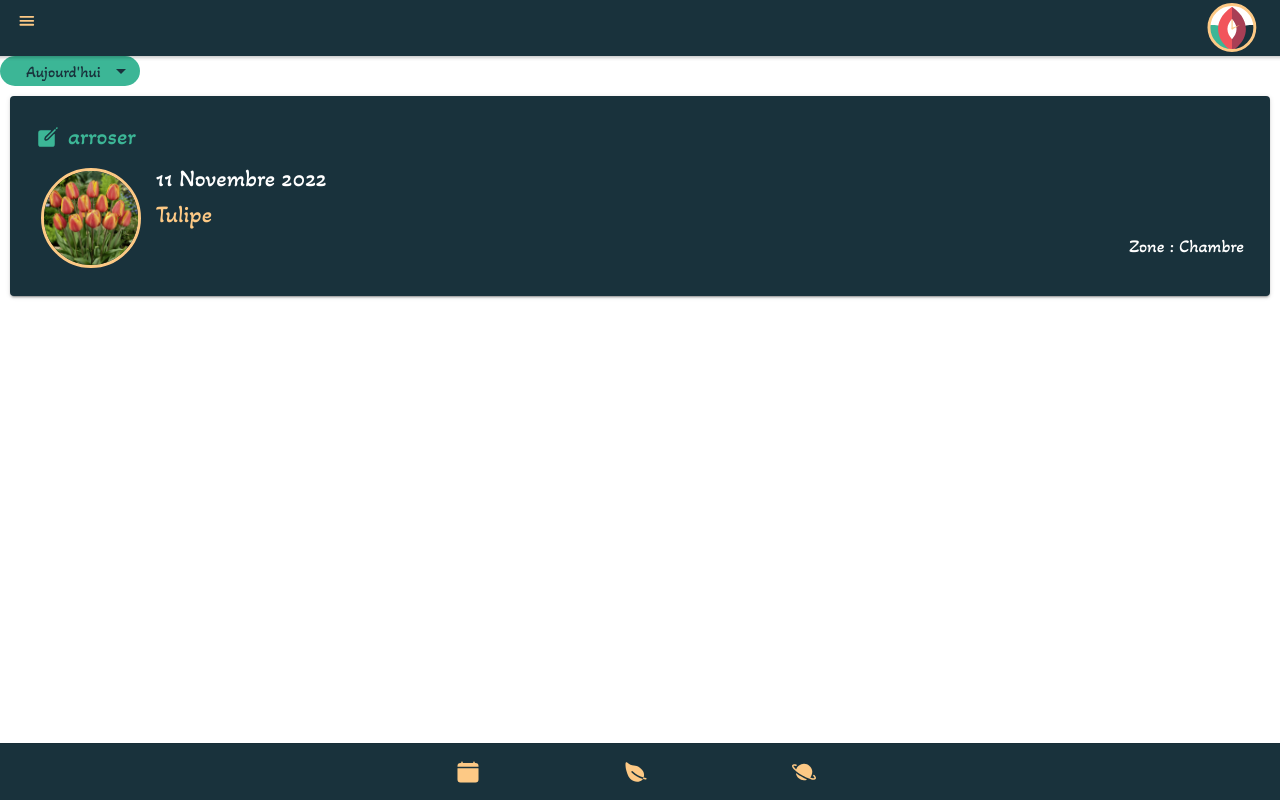
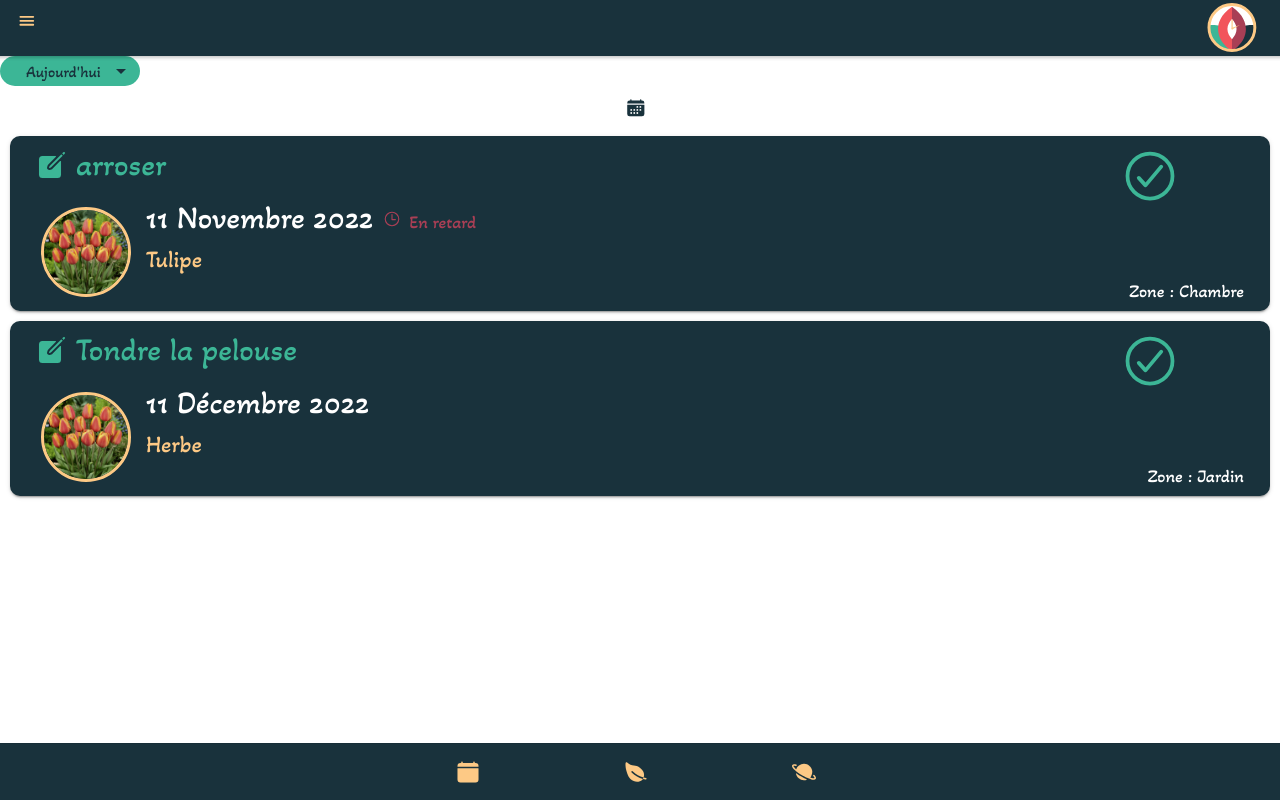
Before and after one commit to mds2022-m1/projets-plant-care, a React (Create React App) app in the folder plant-care/: page /dashboard in a window 1280 px wide. Built offline with nearby package versions, Linux system fonts and the light colour scheme.

Commit message:
💄[STYLE]: finished taskSticker & Calendar components

```diff
--- a/plant-care/package.json
+++ b/plant-care/package.json
@@ -23,6 +23,7 @@
     "await": "^0.2.6",
     "history": "^4.9.0",
     "ionicons": "^6.0.3",
+    "moment": "^2.29.4",
     "react": "^18.2.0",
     "react-dom": "^18.2.0",
     "react-router": "^5.2.0",
--- a/plant-care/src/components/taskSticker/taskSticker.css
+++ b/plant-care/src/components/taskSticker/taskSticker.css
@@ -1,6 +1,6 @@
 .task {
     color: var(--ion-color-mountain);
-    font-size: x-large;
+    font-size: xx-large;
     display: flex;
     align-items: center;
 }
@@ -10,15 +10,17 @@ ion-icon {
 }
 
 ion-card {
-    height:200px;
+    height:175px;
+    border-radius: 10px;
 }
 
 .container-sticker {
-    min-width: 400px;
+    min-width: 550px;
 }
 
 ion-card-header {
     padding-bottom: 0;
+    padding-top: 0;
 }
 
 .picture {
@@ -29,7 +31,8 @@ ion-card-header {
 
 .date {
     color: white;
-    font-size: x-large;
+    font-size: xx-large;
+    margin-bottom: 0px;
 }
 
 .plant-name {
@@ -38,8 +41,9 @@ ion-card-header {
 }
 
 .contain-picture {
-    width: 120px;
+    width: 110px;
     padding: 10px;
+    padding-top: 0px;
 }
 
 .zone {
@@ -53,3 +57,15 @@ ion-card-header {
 .container-text {
     padding-left: 0px;
 }
+
+.late {
+    color: var(--ion-color-purple);
+    padding-left: 10px;
+    font-size: large;
+}
+
+.check-mark {
+    font-size: 60px;
+    position: fixed;
+    right:50px;
+}
--- a/plant-care/src/components/taskSticker/taskSticker.jsx
+++ b/plant-care/src/components/taskSticker/taskSticker.jsx
@@ -1,10 +1,43 @@
 import { IonCard, IonCardContent, IonCardHeader, IonCol, IonGrid, IonIcon, IonImg, IonRow } from "@ionic/react";
-import { create } from "ionicons/icons";
-import React from "react";
+import { checkmarkCircleOutline, create, time, timeOutline } from "ionicons/icons";
+import moment from 'moment';
+import 'moment/locale/fr'
 import './taskSticker.css';
 
 
 const TaskSticker = ({task, date, plantName, zone, picture}) => {
+
+    const formatDate = (date) => {
+        return upperFirstCase(moment(date, 'YYYY-MM-DD').locale('fr').format('DD MMMM YYYY', 'fr'));
+    }
+
+    const upperFirstCase = (string) => {
+        const arr = string.split(" ");
+        for (var i = 0; i < arr.length; i++) {
+            arr[i] = arr[i].charAt(0).toUpperCase() + arr[i].slice(1);
+        }
+        const str2 = arr.join(" ");
+        return str2;
+    }
+
+    const isLate = (date) => {
+        const today = moment().format('YYYY-MM-DD');
+        if (date < today) {
+            return true;
+        } else {
+            return false;
+        }
+    }
+
+    const showLate = () => {
+        if (isLate(date)) {
+            return (
+                <span className="late">
+                    <IonIcon color="purple" icon={timeOutline} fill="clear"></IonIcon>En retard
+                </span>
+            )
+        }
+    }
     //date = YYYY-MM-DD
     return (
         <>
@@ -14,14 +47,14 @@ const TaskSticker = ({task, date, plantName, zone, picture}) => {
             <IonCardHeader>
                 <IonRow>
                     <IonCol size={11} class="task"><IonIcon icon={create}></IonIcon>{task}</IonCol>
-                    <IonCol size={1}></IonCol>
+                    <IonCol size={1} className="check-mark"><IonIcon color="mountain" icon={checkmarkCircleOutline}></IonIcon></IonCol>
                 </IonRow>
                 </IonCardHeader>
                 <IonCardContent>
                 <IonRow class="ion-align-items-center">
                 <div className="contain-picture"><img alt="Image de l'utilisateur" src="assets/image/tulipe.png" className="picture"></img></div>
                 <IonCol>
-                    <span className="date">{date}</span> <br/>
+                    <span className="date">{formatDate(date)}</span>{showLate()} <br/>
                     <span className='plant-name'>{plantName}</span> <br/>
                     <div className="zone">Zone : {zone}</div> <br/>
                     </IonCol>
--- a/plant-care/src/pages/dashboard/Dashboard.css
+++ b/plant-care/src/pages/dashboard/Dashboard.css
@@ -20,3 +20,30 @@
     opacity: 1;
     margin-left: 10px;
   }
+
+  ion-modal#calendar-modal {
+    --width: fit-content;
+    --min-width: 250px;
+    --height: fit-content;
+    --border-radius: 6px;
+    --box-shadow: 0 28px 48px rgba(0, 0, 0, 0.4);
+  }
+
+  ion-modal#calendar-modal h1 {
+    margin: 20px 20px 10px 20px;
+  }
+
+  ion-modal#calendar-modal ion-icon {
+    margin-right: 6px;
+
+    width: 48px;
+    height: 48px;
+
+    padding: 4px 0;
+
+    color: #aaaaaa;
+  }
+
+  ion-modal#calendar-modal .wrapper {
+    margin-bottom: 10px;
+  }
--- a/plant-care/src/pages/dashboard/Dashboard.tsx
+++ b/plant-care/src/pages/dashboard/Dashboard.tsx
@@ -1,17 +1,39 @@
-import { IonCard, IonContent, IonHeader, IonItem, IonList, IonPage, IonSelect, IonSelectOption, IonTitle, IonToolbar } from '@ionic/react';
+import { IonButton, IonCard, IonContent, IonDatetime, IonHeader, IonIcon, IonItem, IonLabel, IonList, IonModal, IonPage, IonSelect, IonSelectOption, IonTitle, IonToolbar } from '@ionic/react';
 import Header from '../../components/header/Header';
 import Footer from '../../components/footer/Footer';
 import './Dashboard.css';
 import Select from '../../components/select/Select';
 import TaskSticker from '../../components/taskSticker/taskSticker';
+import { calendar, calendarOutline } from 'ionicons/icons';
+import { useRef } from 'react';
 
 const Dashboard: React.FC = () => {
+
+  const calendarModal = () => {
+  }
+
+  const modal = useRef<HTMLIonModalElement>(null);
+
+  function dismiss() {
+    modal.current?.dismiss();
+  }
+
   return (
     <IonPage>
       <Header />
       <IonContent>
       <Select data={["Aujourd'hui", "Bientôt", "Ce mois-ci"]} defaultValue="Aujourd'hui" handleClick={(e: { target: { value: any; }; }) => console.log(e.target.value)}/>
-      <TaskSticker task="arroser" date="11 Novembre 2022" plantName="Tulipe" zone="Chambre" picture="path/to/image"/>
+      <IonButton fill="clear" id="open-calender" expand="block"><IonIcon icon={calendar} color="gunmetal"></IonIcon></IonButton>
+      {/*Open a modal when we click on the icon of the calendar */}
+      <IonModal id="example-modal" ref={modal} trigger="open-calender">
+        <div className="wrapper">
+          <IonDatetime presentation="date"></IonDatetime>
+        </div>
+      </IonModal>
+
+
+      <TaskSticker task="arroser" date="2022-11-11" plantName="Tulipe" zone="Chambre" picture="path/to/image"/>
+      <TaskSticker task="Tondre la pelouse" date="2022-12-11" plantName="Herbe" zone="Jardin" picture="path/to/image"/>
       </IonContent>
       <Footer />
     </IonPage>
```
Also changed, not shown: 1 other file (tests, documents, lock files or other folders).
